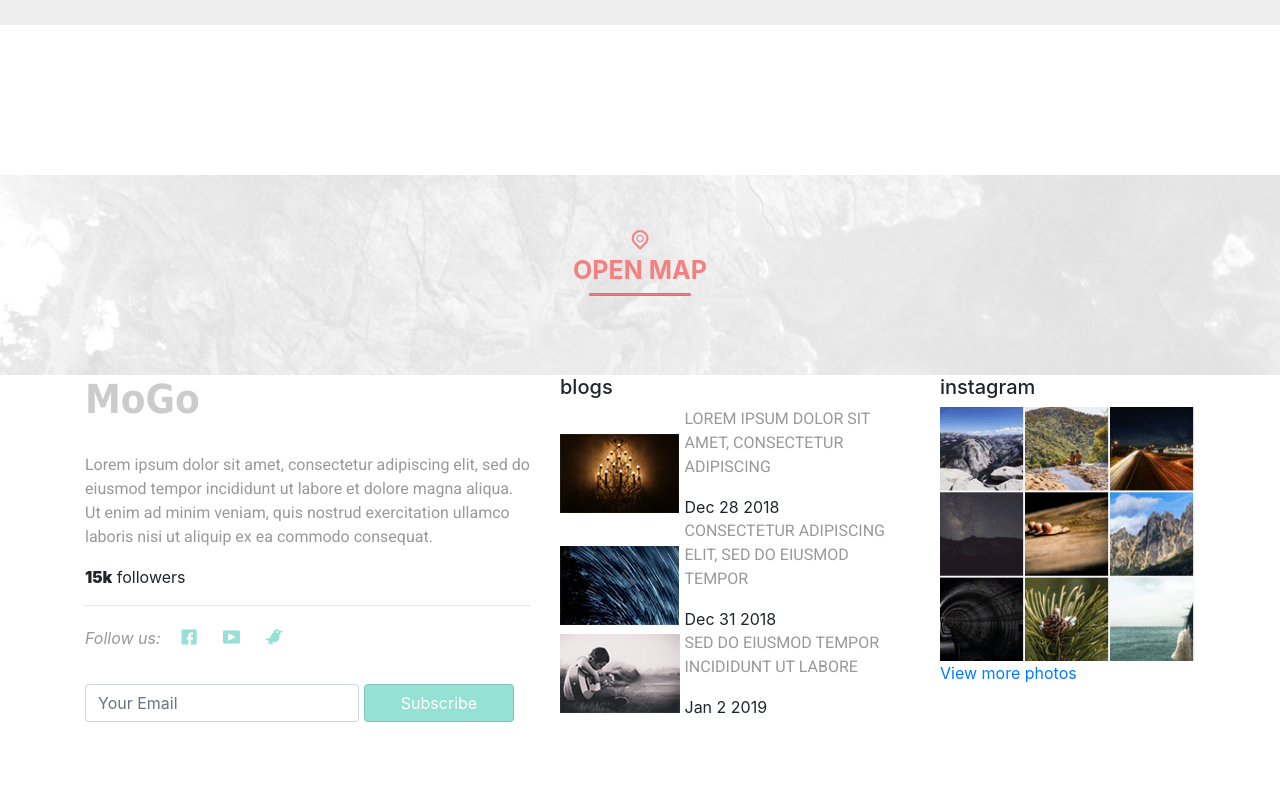
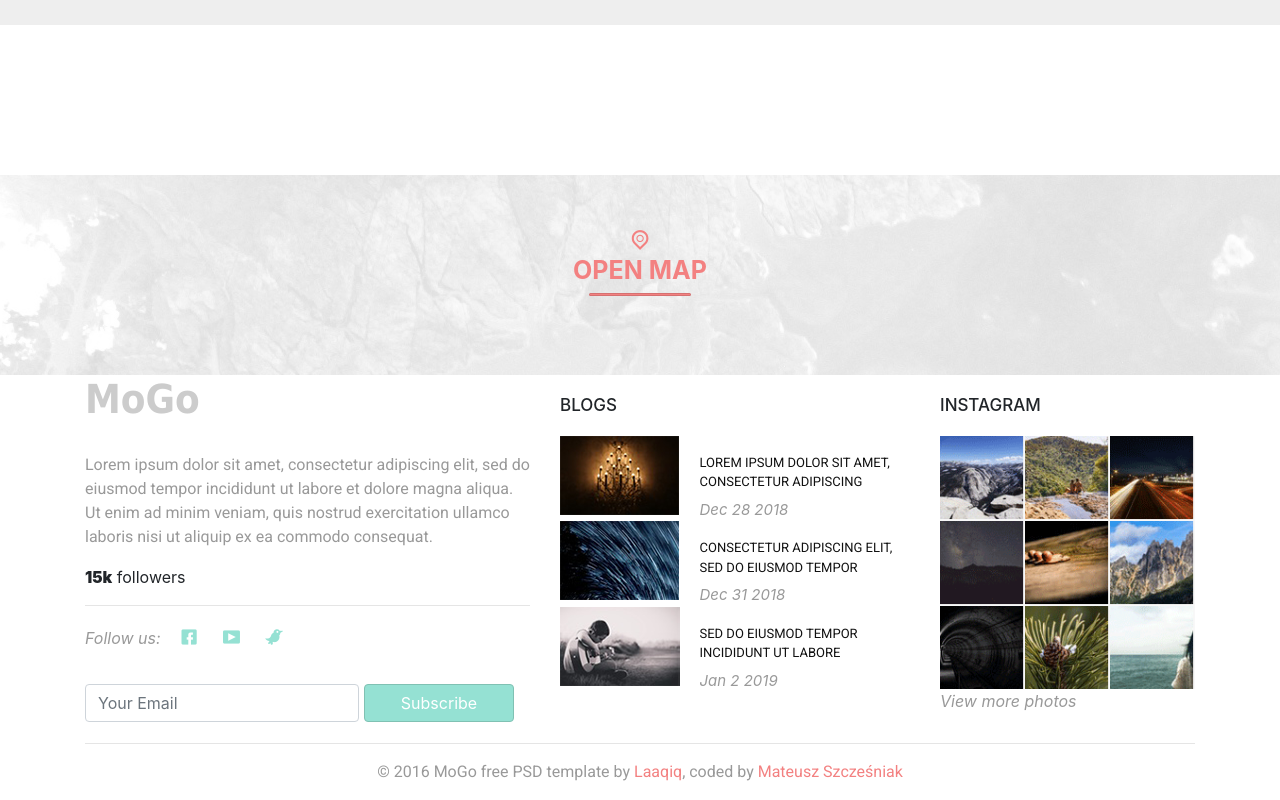
Before and after one commit to matszc/bootstrap-page, a plain HTML site: page index.html in a window 1280 px wide. Shown: the part 4628-5428 px from the top of the page. Before the commit the page ends 5355 px from the top, so only its background shows below. Drawn offline with Linux system fonts and the light colour scheme.

Commit message:
finish part1

```diff
--- a/css/style.css
+++ b/css/style.css
@@ -374,6 +374,9 @@ h1{
     background-color: #80c1b3;
     border-color: #70b1a3;
 }
+.post{
+    cursor: pointer;
+}
 .post-img{
     display:inline-flex;
     width: 120px;
@@ -381,7 +384,38 @@ h1{
 .post-description{
     display:inline-block;
     width: calc(100% - 125px);
+    padding: 0 15px;
 }
+.contact h5{
+    text-transform: uppercase;
+    margin: 20px 0 ;
+    font-size: 17px;
+}
+.post-text{
+    font-size:13px;
+    color:#111111;
+    margin-bottom:5px;
+}
+.post-date{
+    color:#999999;
+    font-style:italic;
+    font-size:15px;
+}
+
+.instagram a{
+    color:#999999;
+    font-style:italic;
+}
+
+/* footer */
+
+.footer{
+
+}
+.footer span{
+    color:#f38181;
+}
+
 
 
 /*extra large*/
@@ -443,7 +477,6 @@ h1{
         bottom:-139px;
         left:calc(50% + 50px);
     }
-
 }
 /*small*/
 @media (max-width: 576px){
--- a/index.html
+++ b/index.html
@@ -417,10 +417,14 @@
         <div class="col-md-3 instagram">
             <h5>instagram</h5>
             <a href="https://www.instagram.com/" target="_blank"><img class="img-fluid" src="img/instagram-pics.png" alt=""/></a>
-            <a href="https://www.instagram.com/" target="_blank"><span>View more photos</span></a>
+            <a href="https://www.instagram.com/" target="_blank">View more photos</a>
         </div>
         <hr/>
     </div>
+    <hr/>
+</section>
+<section class="footer container text-center">
+    <p>&copy 2016 MoGo free PSD template by <span>Laaqiq</span>, coded by <span>Mateusz Szcześniak</span> </p>
 </section>
 
 <script type="text/javascript" src="js/jquery-3.3.1.min.js"></script>
```
